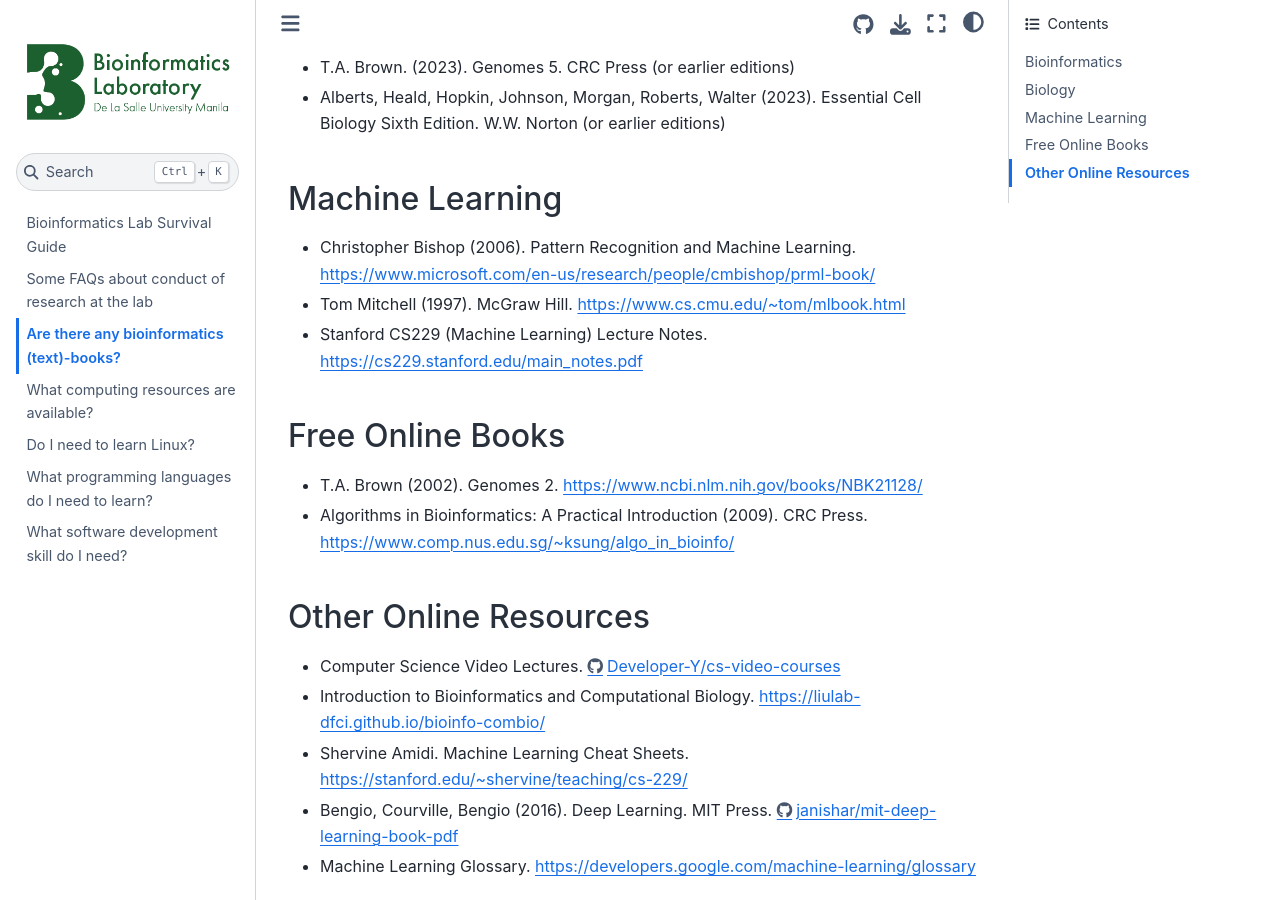
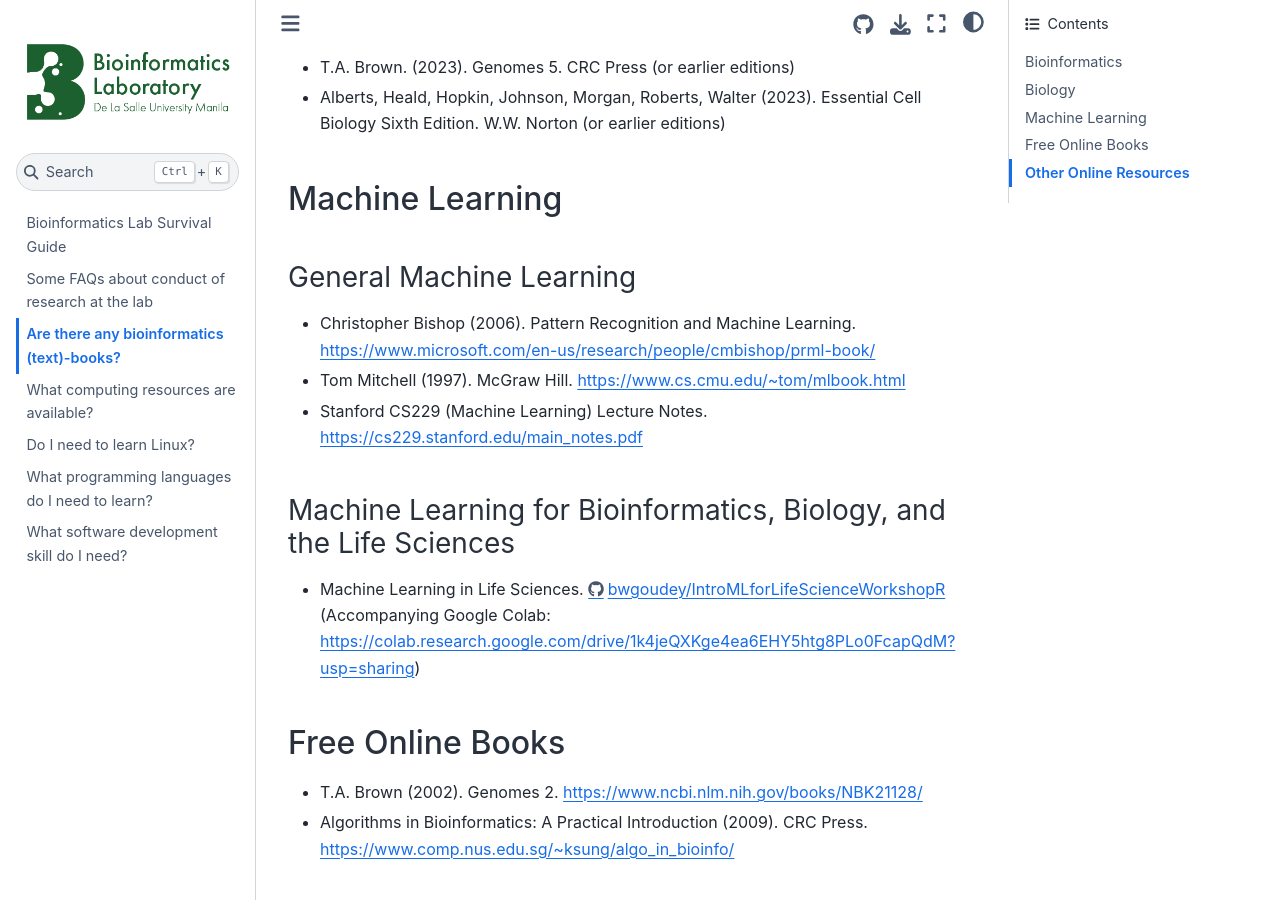
Before and after one commit to bioinfodlsu/bioinfodlsu-survival-guide, a Jupyter Book: the page built from bioinfo-textbooks.md, in a window 1280 px wide and 900 px high, scrolled down 556 px. Built offline with Jupyter Book 1.0.4 settings and Sphinx 7.4.7 and the Sphinx Book theme 1.1.4, drawn with Linux system fonts in a browser that asks for light colours.

Commit message:
Add ML for life sciences

```diff
--- a/bioinfo-textbooks.md
+++ b/bioinfo-textbooks.md
@@ -16,11 +16,16 @@ Nonetheless, here are some recommendations to learn the foundational concepts in
 - Alberts, Heald, Hopkin, Johnson, Morgan, Roberts, Walter (2023). Essential Cell Biology Sixth Edition. W.W. Norton (or earlier editions)
 
 ## Machine Learning
+
+### General Machine Learning
 - Christopher Bishop (2006). Pattern Recognition and Machine Learning. https://www.microsoft.com/en-us/research/people/cmbishop/prml-book/
 
 - Tom Mitchell (1997). McGraw Hill. https://www.cs.cmu.edu/~tom/mlbook.html
 
 - Stanford CS229 (Machine Learning) Lecture Notes. https://cs229.stanford.edu/main_notes.pdf
+
+### Machine Learning for Bioinformatics, Biology, and the Life Sciences
+- Machine Learning in Life Sciences. https://github.com/bwgoudey/IntroMLforLifeScienceWorkshopR <br> (Accompanying Google Colab: https://colab.research.google.com/drive/1k4jeQXKge4ea6EHY5htg8PLo0FcapQdM?usp=sharing)
 
 ## Free Online Books
 - T.A. Brown (2002). Genomes 2. https://www.ncbi.nlm.nih.gov/books/NBK21128/
```
